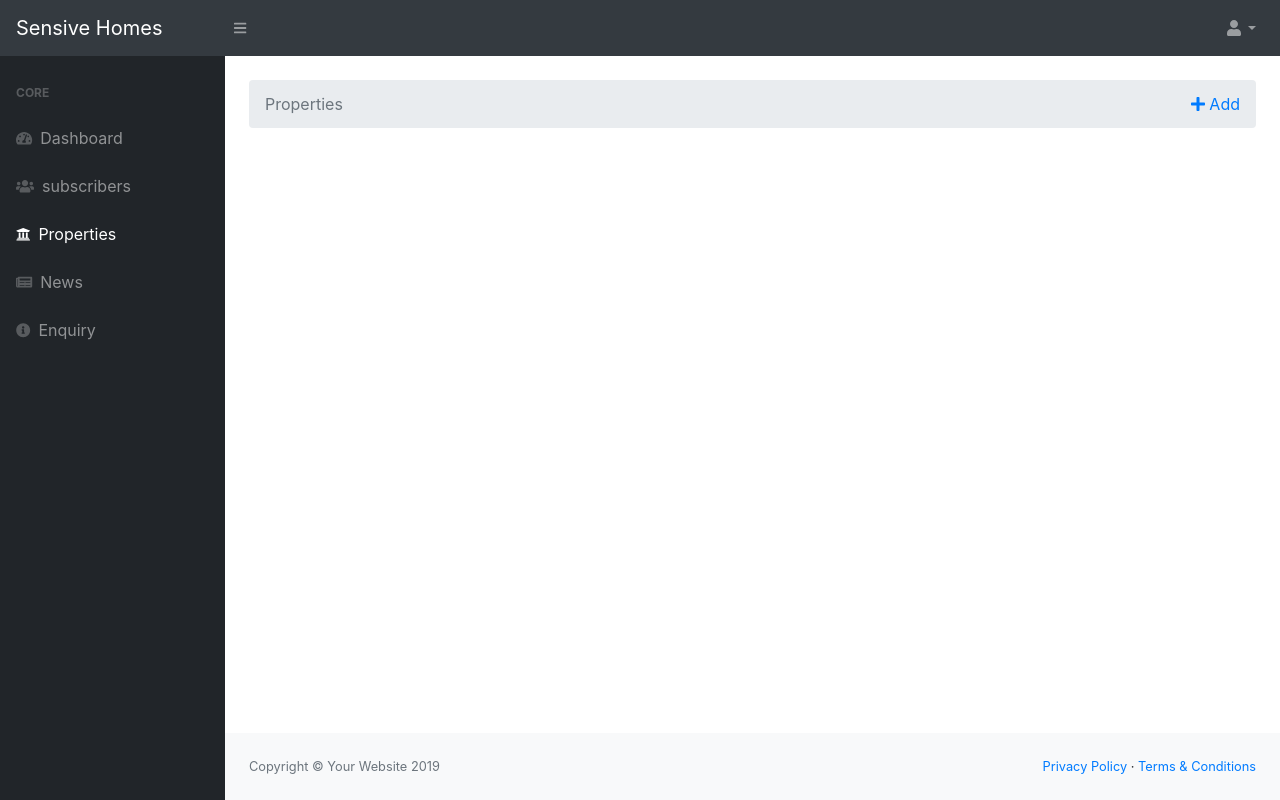
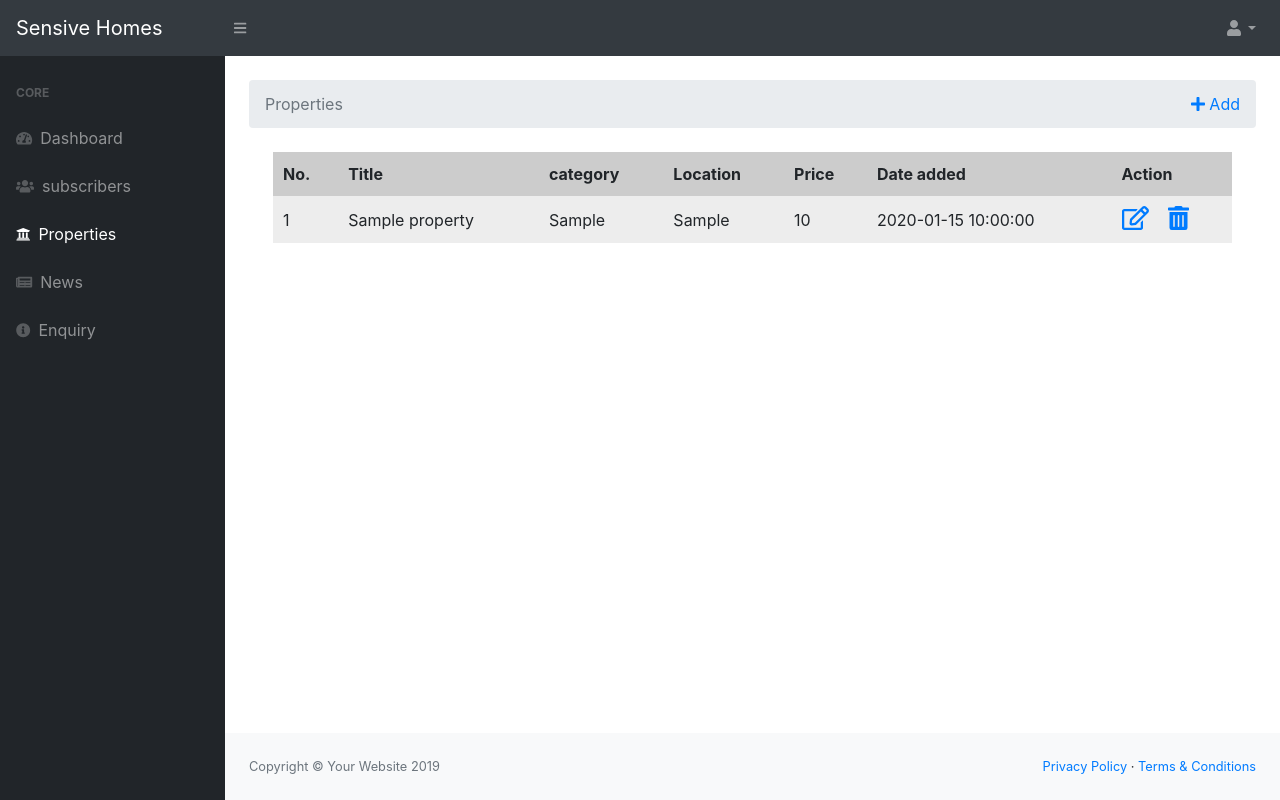
Before and after one commit to nebstarmalala/sensiveproperties, a PHP site: page /admin/properties.php in a window 1280 px wide. Run offline with PHP 8.4, Linux system fonts and the light colour scheme; tables that the repository leaves empty or names only in its code hold one stand-in row (values such as "Sample post"); some libraries are stand-ins or nearby versions.

Commit message:
add table from db

```diff
--- a/admin/properties.php
+++ b/admin/properties.php
@@ -1,3 +1,9 @@
+<?php
+
+include('connect.php');
+$properties = mysqli_query($dbconnect,"select * from properties" );
+
+?>
 <!DOCTYPE html>
 <html lang="en">
     <head>
@@ -10,6 +16,84 @@
         <link href="css/styles.css" rel="stylesheet" />
         <link href="https://cdn.datatables.net/1.10.20/css/dataTables.bootstrap4.min.css" rel="stylesheet" crossorigin="anonymous" />
         <script src="https://cdnjs.cloudflare.com/ajax/libs/font-awesome/5.11.2/js/all.min.js" crossorigin="anonymous"></script>
+        <style>
+        .dataTable {
+        display: block;
+        width: 100%;
+        margin: 1em 0;
+        }
+
+        .dataTable thead, .dataTable tbody, .dataTable thead tr, .dataTable th {
+        display: block;
+        }
+
+        .dataTable thead {
+        float: left;
+        }
+
+        .dataTable tbody {
+        width: auto;
+        position: relative;
+        overflow-x: auto;
+        }
+
+        .dataTable td, .dataTable th {
+        padding: .625em;
+        line-height: 1.5em;
+        border-bottom: none;
+        box-sizing: border-box;
+        overflow-x: hidden;
+        overflow-y: auto;
+        }
+
+        .dataTable th {
+        text-align: left;
+        background: rgba(0, 0, 0, 0.14);
+        border-bottom: none;
+        }
+
+        .dataTable tbody tr {
+        display: table-cell;
+        }
+
+        .dataTable tbody td {
+        display: block;
+        }
+
+        .dataTable tr:nth-child(odd) {
+            background: rgba(0, 0, 0, 0.07);
+        }
+
+        @media screen and (min-width: 50em) {
+
+        .dataTable {
+            display: table;
+        }
+
+        .dataTable thead {
+            display: table-header-group;
+            float: none;
+        }
+
+        .dataTable tbody {
+            display: table-row-group;
+        }
+
+        .dataTable thead tr, .dataTable tbody tr {
+            display: table-row;
+        }
+
+        .dataTable th, .dataTable tbody td {
+            display: table-cell;
+        }
+
+        .dataTable td, .dataTable th {
+            width: auto;
+        }
+
+        }
+
+    </style>
     </head>
     <body class="sb-nav-fixed">
         <nav class="sb-topnav navbar navbar-expand navbar-dark bg-dark">
@@ -68,6 +152,37 @@
                                 </li>
                             </ul>
                         </ol>
+                        <div class="container-fluid">
+                            <table class="dataTable">
+                                <thead>
+                                    <tr>
+                                        <th>No.</th>
+                                        <th>Title</th>
+                                        <th>category</th>
+                                        <th>Location</th>
+                                        <th>Price</th>
+                                        <th>Date added</th>
+                                        <th>Action</th>
+                                    </tr>
+                                </thead>
+                                <tbody>
+                                <?php while ($property=mysqli_fetch_assoc($properties)) { ?>
+                                    <tr>
+                                        <td><?php echo $property['id'] ?></td>
+                                        <td><?php echo $property['title'] ?></td>
+                                        <td><?php echo $property['category'] ?></td>
+                                        <td><?php echo $property['location'] ?></td>
+                                        <td><?php echo $property['price'] ?></td>
+                                        <td><?php echo $property['added_on'] ?></td>
+                                        <td>
+                                            <a href="#"><i class="far fa-edit" style="font-size:24px;margin-right:15px;"></i>
+                                            <a href="#"><i class="fas fa-trash-alt"  style="font-size:24px;"></i>
+                                        </td>
+                                    </tr>
+                                <?php } ?>
+                                </tbody>
+                            </table>
+                        </div>
 
                     </div>
                 </main>
```
